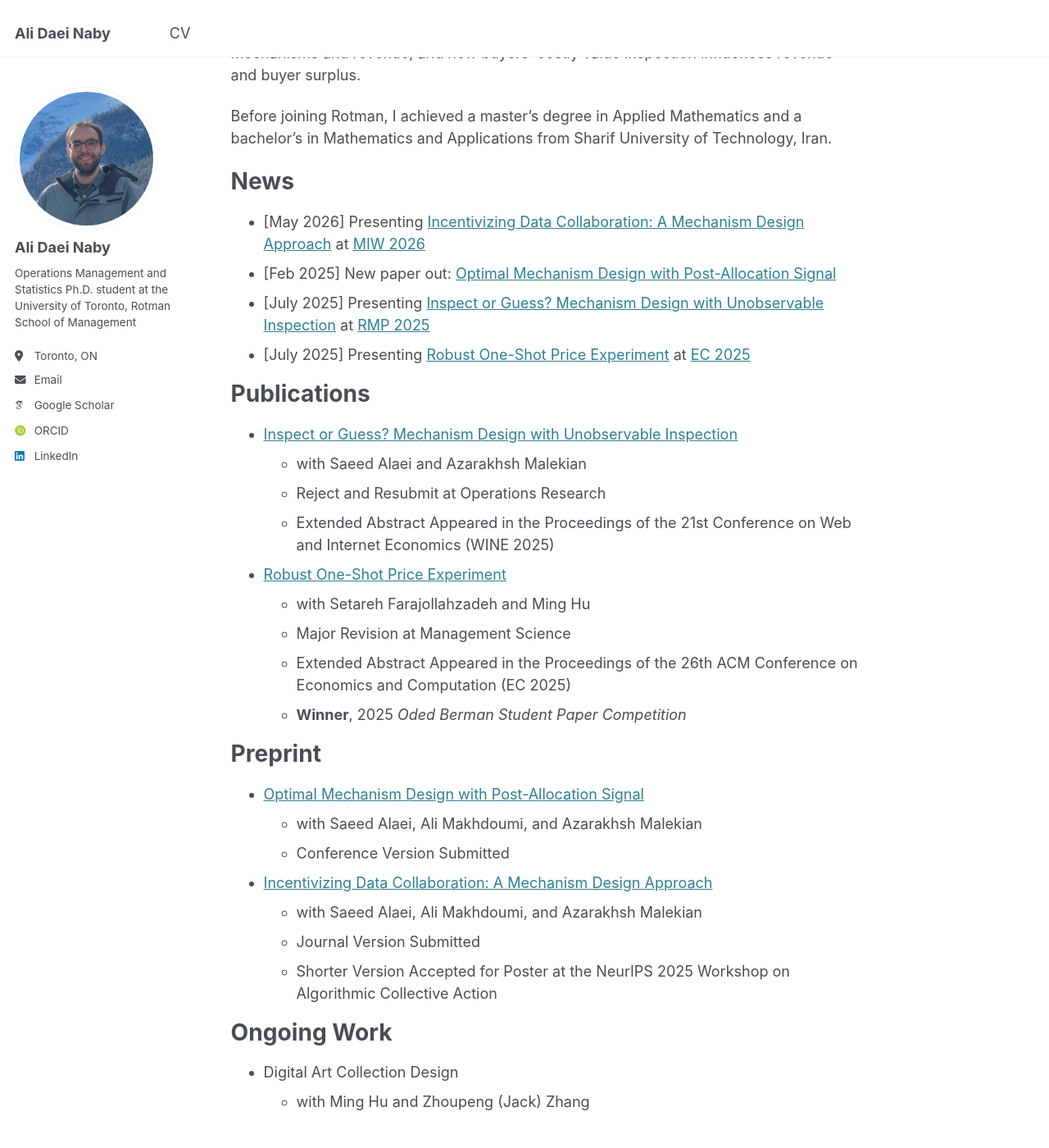
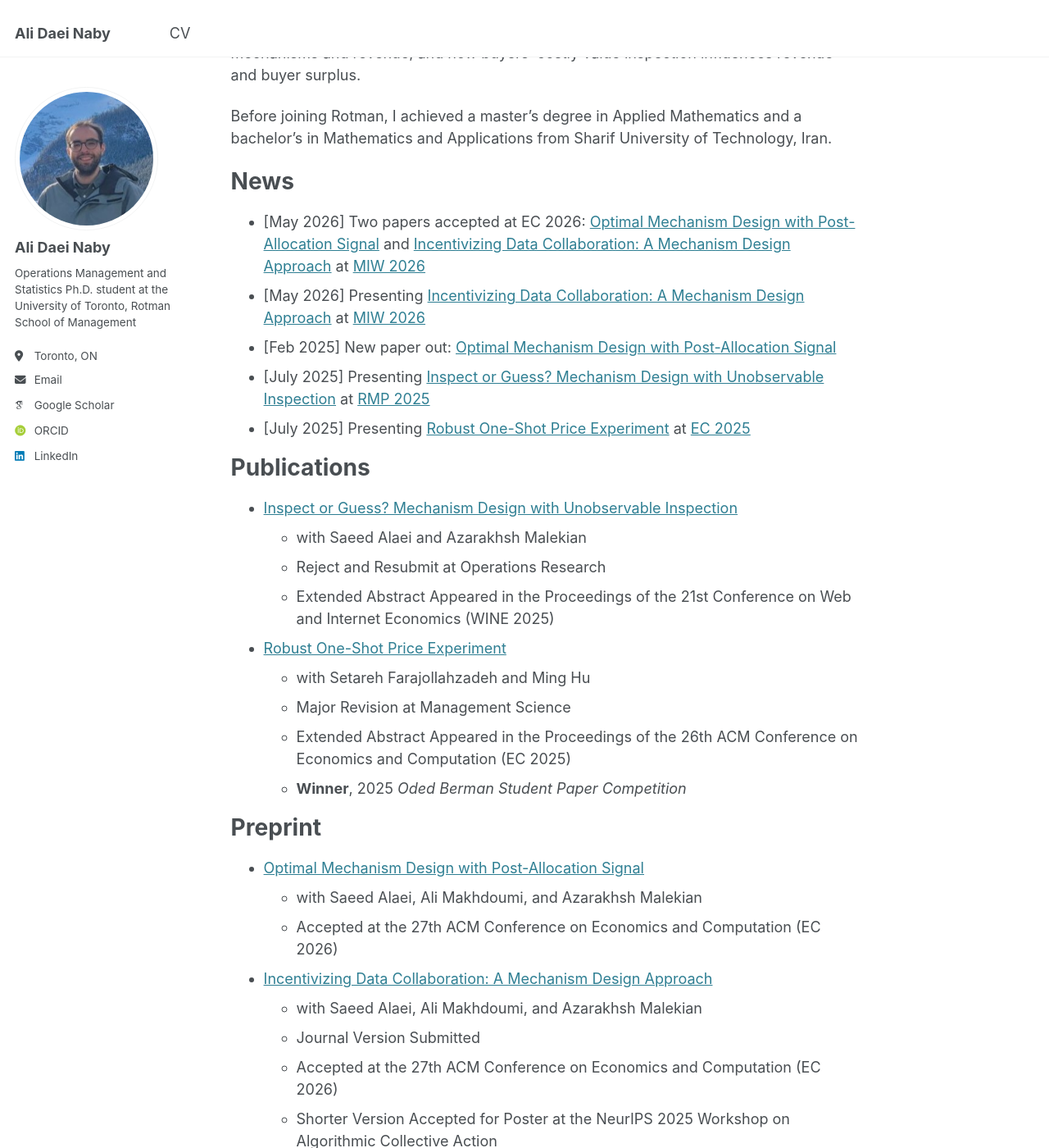
Before and after one commit to alidaeinaby/alidaeinaby.github.io, a Jekyll site: the page built from _pages/about.md, in a window 1280 px wide and 1400 px high, scrolled down 310 px. Shown: the whole window at 82% size. Built offline with Jekyll 4.4.1, drawn with Linux system fonts in a browser that asks for light colours; some web fonts are replaced.

Commit message:
Update about.md

```diff
--- a/_pages/about.md
+++ b/_pages/about.md
@@ -15,6 +15,7 @@ Before joining Rotman, I achieved a master's degree in Applied Mathematics and a
 
 News
 ======
+- [May 2026] Two papers accepted at EC 2026: [Optimal Mechanism Design with Post-Allocation Signal](https://papers.ssrn.com/sol3/papers.cfm?abstract_id=6220718) and [Incentivizing Data Collaboration: A Mechanism Design Approach](https://papers.ssrn.com/sol3/papers.cfm?abstract_id=5297868) at [MIW 2026](https://marketplaceinnovation.net/)
 - [May 2026] Presenting [Incentivizing Data Collaboration: A Mechanism Design Approach](https://papers.ssrn.com/sol3/papers.cfm?abstract_id=5297868) at [MIW 2026](https://marketplaceinnovation.net/)
 - [Feb 2025] New paper out: [Optimal Mechanism Design with Post-Allocation Signal](https://papers.ssrn.com/sol3/papers.cfm?abstract_id=6220718)
 - [July 2025] Presenting [Inspect or Guess? Mechanism Design with Unobservable Inspection](https://papers.ssrn.com/sol3/papers.cfm?abstract_id=5146874) at [RMP 2025](https://business.columbia.edu/2025-informs-conference)
@@ -38,11 +39,12 @@ Preprint
 ======
 - [Optimal Mechanism Design with Post-Allocation Signal](https://papers.ssrn.com/sol3/papers.cfm?abstract_id=6220718)
   - with Saeed Alaei, Ali Makhdoumi, and Azarakhsh Malekian
-  - Conference Version Submitted
+  - Accepted at the 27th ACM Conference on Economics and Computation (EC 2026)
 
 - [Incentivizing Data Collaboration: A Mechanism Design Approach](https://papers.ssrn.com/sol3/papers.cfm?abstract_id=5297868)
   - with Saeed Alaei, Ali Makhdoumi, and Azarakhsh Malekian
   - Journal Version Submitted
+  - Accepted at the 27th ACM Conference on Economics and Computation (EC 2026)
   - Shorter Version Accepted for Poster at the NeurIPS 2025 Workshop on Algorithmic Collective Action
 
 Ongoing Work
```
